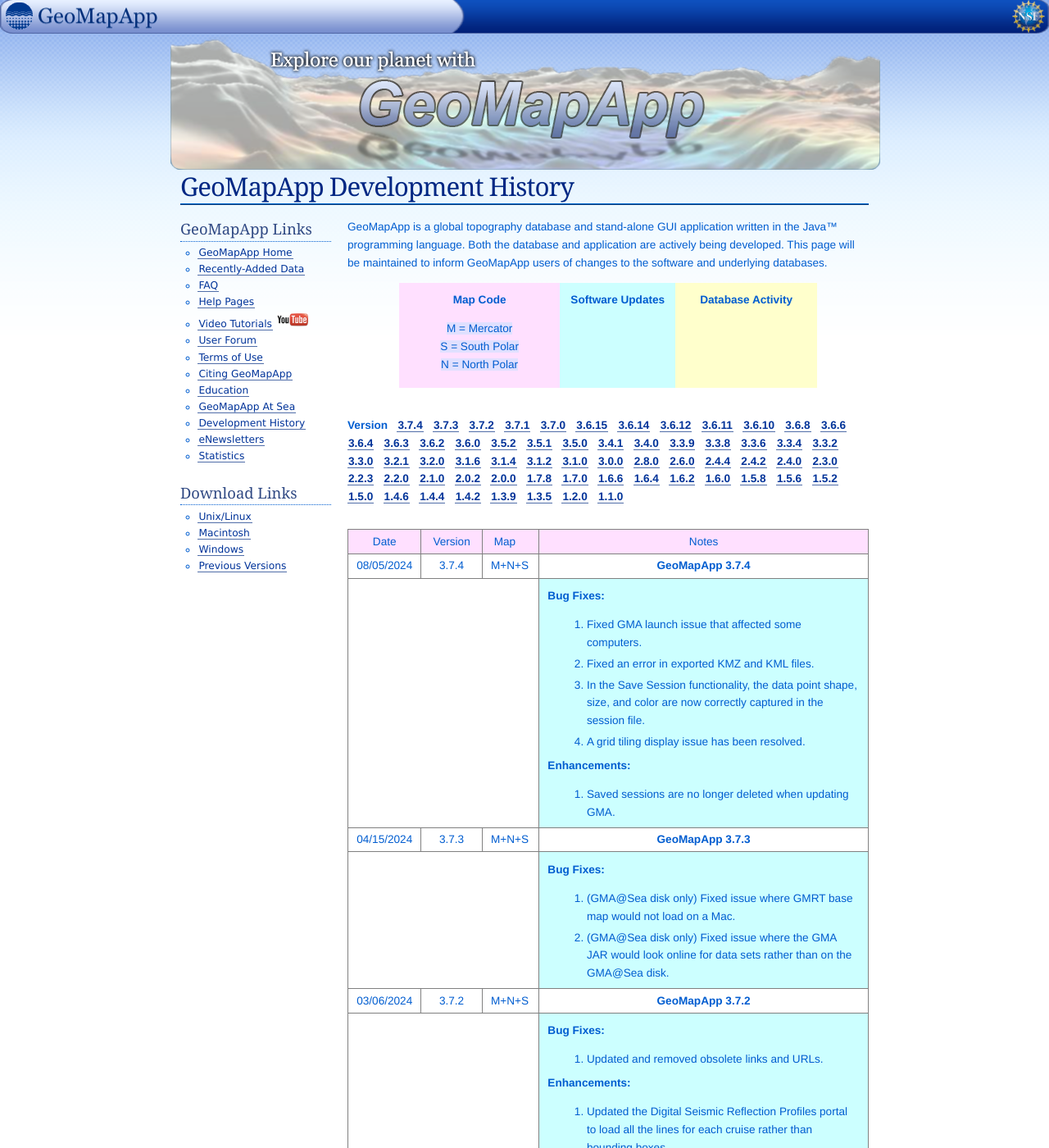
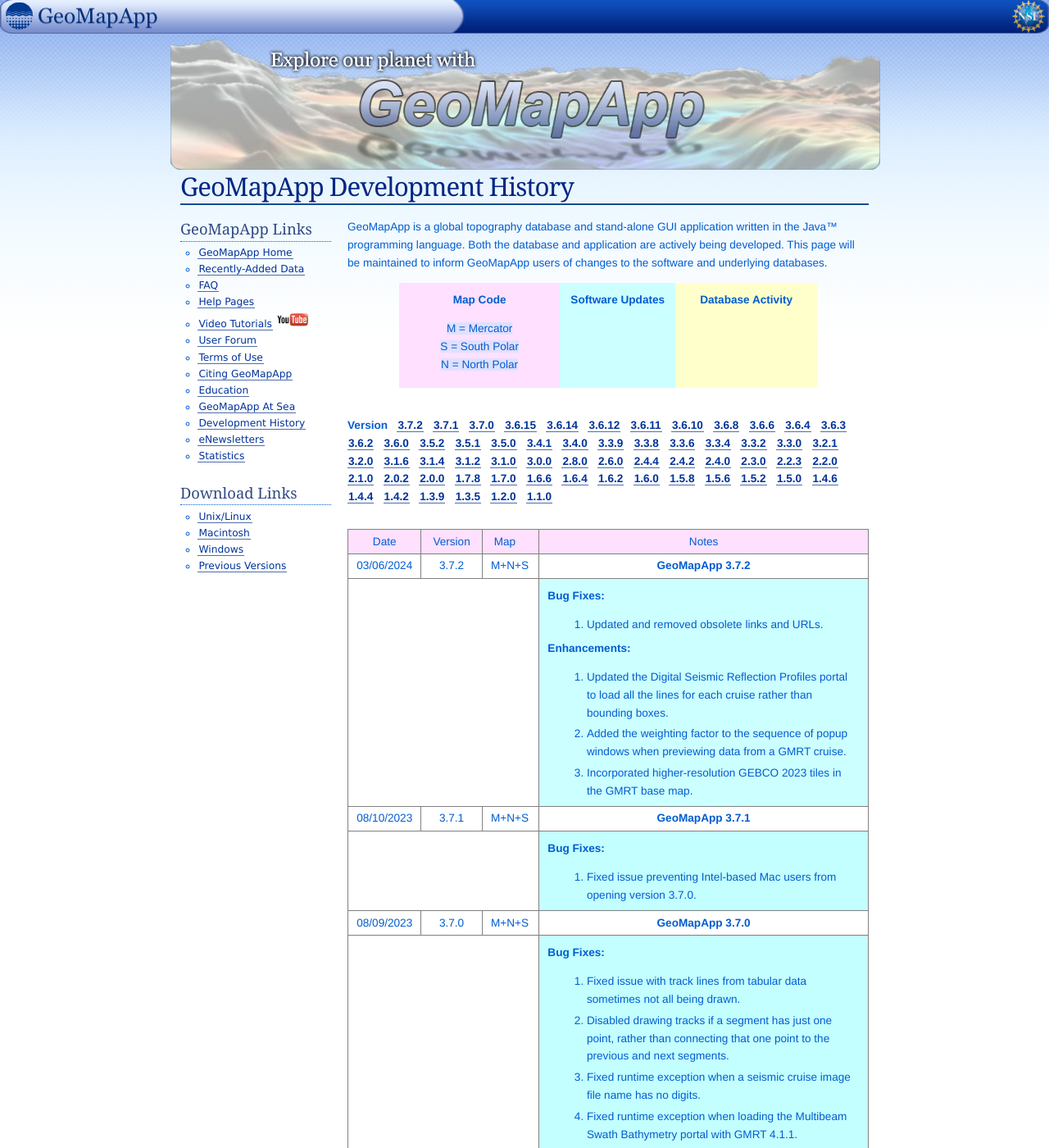
Before and after one commit to mgds/www.geomapapp.org, a Jekyll site: the page built from WhatsNew.html, in a window 1280 px wide and 1400 px high. Shown: the whole window at 82% size. Built offline with Jekyll 4.4.1, drawn with Linux system fonts in a browser that asks for light colours.

Commit message:
Revert "V3.7.4"

```diff
--- a/MSInstall.html
+++ b/MSInstall.html
@@ -25,8 +25,8 @@
 
 <h3>Checksum SHA-1 and MD5 For GeoMapApp.exe:</h3>
 	<p>
-		<li><b>SHA-1</b>: 5fdf11d1002ef5a07b11380621315e9e52f09b8a</li>
-		<li><b>MD5</b>: e657e8f97777320230e90e4c6e5c7af9</li>
+		<li><b>SHA-1</b>: 687a94831aa10ea7c208204fff796d93b10830c9</li>
+		<li><b>MD5</b>: ba4b8df25922ce19daec1ad18a3795e4</li>
 	</p>
 
 <h4></h4>
--- a/UnixInstall.html
+++ b/UnixInstall.html
@@ -25,8 +25,8 @@
 
 <h3>Checksum SHA-1 and MD5 For GeoMapApp.jar:</h3>
 	<p>
-		<li><b>SHA-1</b>: 285b2832a33a3cb414511f8597fbaf4bce593218</li>
-		<li><b>MD5</b>: 093af0288b55695217b1a14e56109fc8</li>
+		<li><b>SHA-1</b>: 50c228fefca5ec062d64baa51050ecabacf9719c</li>
+		<li><b>MD5</b>: 44933ca976294dbe7f148402fa09359f</li>
 	</p>
 
 
--- a/WhatsNew.html
+++ b/WhatsNew.html
@@ -30,8 +30,6 @@
 </table>
             <br>
             <strong>Version&nbsp;&nbsp;
-	      <a href="#p374">3.7.4</a>&nbsp;&nbsp;
-	      <a href="#p373">3.7.3</a>&nbsp;&nbsp;
 	      <a href="#p372">3.7.2</a>&nbsp;&nbsp;
 	    <a href="#p371">3.7.1</a>&nbsp;&nbsp;
 	    <a href="#p370">3.7.0</a>&nbsp;&nbsp;
@@ -102,63 +100,6 @@
                   <td style="vertical-align: top; background-color: rgb(255, 224, 255);  width: 10%;">&nbsp;Map<br></td>
                   <td style="vertical-align: top; background-color: rgb(255, 224, 255); text-align: center;  width: 75%;">Notes<br></td>
                 </tr>
-<!-- 3.7.4 -->
-                <tr>
-                    <td style="vertical-align: top; background-color: rgb(255, 255, 255);">08/05/2024</td>
-                    <td style="vertical-align: top; background-color: rgb(255, 255, 255);">
-                    <div align="center">3.7.4</div>
-                    </td>
-                    <td style="vertical-align: top; background-color: rgb(255, 255, 255);">
-                    <div align="center">M+N+S<a name="p374" id="p374"></a></div>
-                    </td>
-                    <td style="vertical-align: top; background-color: rgb(255, 255, 255);">
-                    <div align="center"><strong>GeoMapApp 3.7.4</strong></div>
-                    </td>
-                </tr>
-                <tr>
-                    <td style="vertical-align: top; background-color: rgb(255, 255, 255);" colspan=3></td>
-                    <td style="vertical-align: top; background-color: rgb(195, 255, 255));">
-                    <p><strong>Bug Fixes:</strong></p>
-                    <ol style="list-style-type: decimal;">
-                      <li>Fixed GMA launch issue that affected some computers.</li>
-		      <li>Fixed an error in exported KMZ and KML files.</li>
-		      <li>In the Save Session functionality, the data point shape, size, and color are now correctly captured in the session file.</li>
-		      <li>A grid tiling display issue has been resolved.
-</li>
-                    </ol>
-                    <p><strong>Enhancements:</strong></p>
-                    <ol style="list-style-type: decimal;">
-		      <li>Saved sessions are no longer deleted when updating GMA.</li>
-                    </ol>
-                    </td>
-</tr>
-<!-- 3.7.3 -->
-                <tr>
-                    <td style="vertical-align: top; background-color: rgb(255, 255, 255);">04/15/2024</td>
-                    <td style="vertical-align: top; background-color: rgb(255, 255, 255);">
-                    <div align="center">3.7.3</div>
-                    </td>
-                    <td style="vertical-align: top; background-color: rgb(255, 255, 255);">
-                    <div align="center">M+N+S<a name="p373" id="p373"></a></div>
-                    </td>
-                    <td style="vertical-align: top; background-color: rgb(255, 255, 255);">
-                    <div align="center"><strong>GeoMapApp 3.7.3</strong></div>
-                    </td>
-                </tr>
-                <tr>
-                    <td style="vertical-align: top; background-color: rgb(255, 255, 255);" colspan=3></td>
-                    <td style="vertical-align: top; background-color: rgb(195, 255, 255));">
-                    <p><strong>Bug Fixes:</strong></p>
-                    <ol style="list-style-type: decimal;">
-                      <li>(GMA@Sea disk only) Fixed issue where GMRT base map would not load on a Mac.</li>
-		      <li>(GMA@Sea disk only) Fixed issue where the GMA JAR would look online for data sets rather than on the GMA@Sea disk.</li>
-                    </ol>
-<!--
-                    <p><strong>Enhancements:</strong></p>
-                    <ol style="list-style-type: decimal;">
-                    </ol>-->
-                    </td>
-                </tr>
 <!-- 3.7.2 -->
                 <tr>
                     <td style="vertical-align: top; background-color: rgb(255, 255, 255);">03/06/2024</td>
@@ -186,6 +127,7 @@
                         <li>Added the weighting factor to the sequence of popup windows when previewing data from a GMRT cruise.</li>
                         <li>Incorporated higher-resolution GEBCO 2023 tiles in the GMRT base map.</li>
                     </ol>
+                    </td>
                     </td>
                 </tr>
 
--- a/eNewsletters/index.html
+++ b/eNewsletters/index.html
@@ -14,13 +14,11 @@
 	    <td style="width:50%"><b>Date</b></td>
 	  </tr>
 	  <tr><td>2024</td><td>03.06.2024</td></tr>
-	  <tr><td></td><td>08.05.2024</td></tr>
 	</table>
     </td>
     <td>
       <table style="width:100%">
 	<tr><td><b>Contents</b></td></tr>
-	<tr><td><a href="volume17/GMA_vol1702.html" target="blank">GeoMapApp version 3.7.4</a></td></tr>
 	<tr><td><a href="volume17/GMA_vol1701.html" target="blank">GeoMapApp version 3.7.2</a></td></tr>
       </table>
     </td>
--- a/index.markdown
+++ b/index.markdown
@@ -9,8 +9,8 @@
 <div style="text-align:center;">
     <p>
         <span style="font-size:1.3em;font-weight:bold;">The current version of GeoMapApp is</span>
-        <span style="font-size:1.4em">3.7.4</span>
-        (Released August, 2024)
+        <span style="font-size:1.4em">3.7.2</span>
+        (Released March, 2024)
     </p>
 </div>
 
--- a/versions.json
+++ b/versions.json
@@ -1,7 +1,7 @@
 {
   "GeoMapApp": {
-    "version":"3.7.4",
-    "release_date":"August 2024"
+    "version":"3.7.2",
+    "release_date":"March 2024"
   },
   "GEBCO": {
     "version":"GEBCO 2023",
```
Also changed, not shown: MacInstall.html (+6 -6 lines), eNewsletters/volume17/GMA_vol1702.html (deleted, +0 -21 lines).
